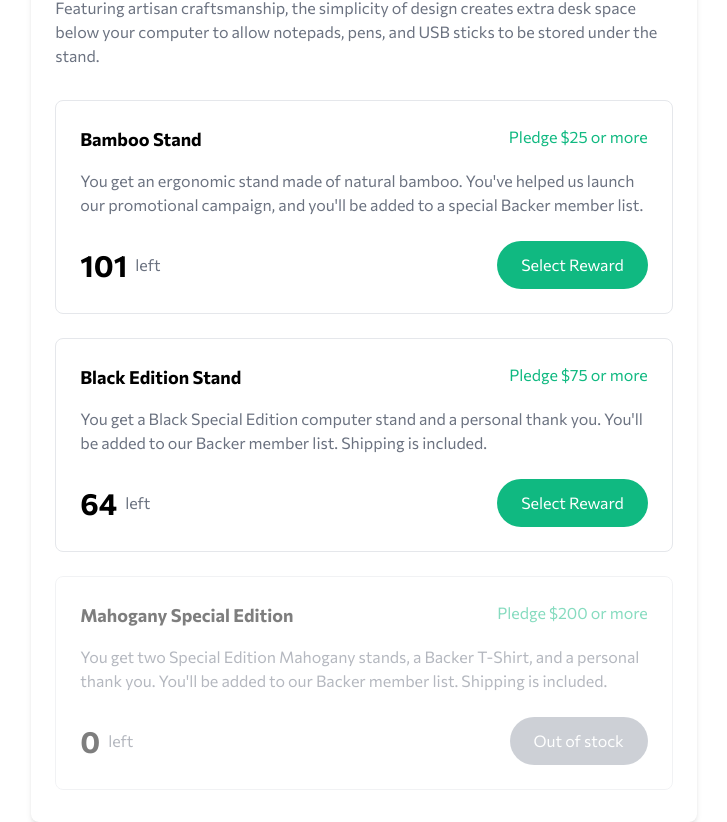
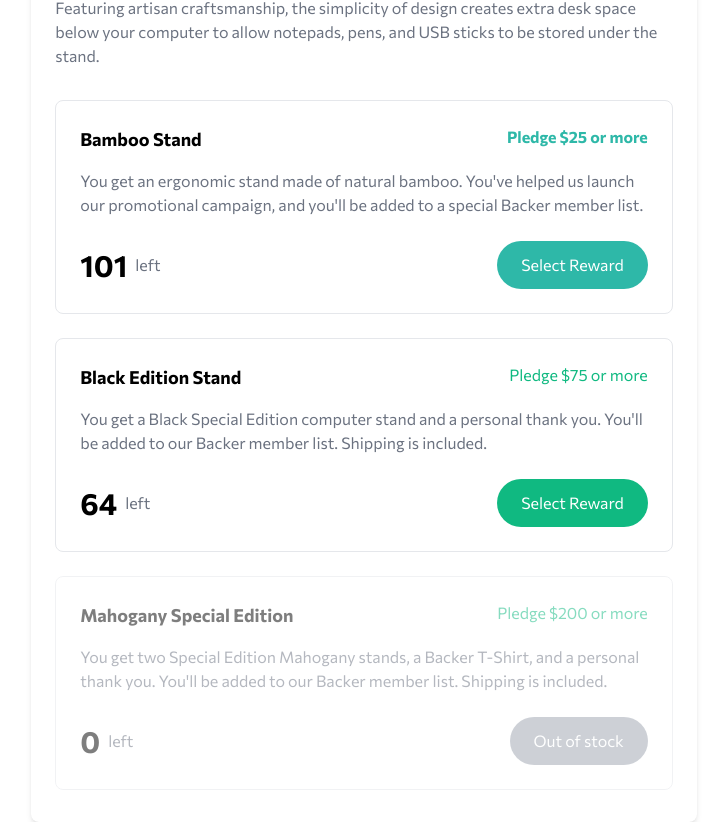
Before and after one commit to CHEGEBB/Mastering-Vue-Journey, a Vue app in the folder crowdfunding-product-page-main/: page / in a window 1280 px wide. Shown: the part 956-1778 px from the top of the page, without its empty margins (276-1003 px from the left). Built offline with nearby package versions, Linux system fonts and the light colour scheme.

Commit message:
Refactor button styling in App.vue

```diff
--- a/crowdfunding-product-page-main/src/App.vue
+++ b/crowdfunding-product-page-main/src/App.vue
@@ -120,7 +120,7 @@
           <div class="pledge1 border rounded-lg p-6">
             <div class="flex flex-col sm:flex-row justify-between gap-4">
               <h2 class="text-lg font-bold">Bamboo Stand</h2>
-              <p class="text-emerald-500">Pledge $25 or more</p>
+              <p class="text-[#2EB8A8] font-bold">Pledge $25 or more</p>
             </div>
             <p class="text-gray-500 mt-4 text-left">
               You get an ergonomic stand made of natural bamboo. You've helped us launch
@@ -133,7 +133,7 @@
                 <p class="text-gray-500 ml-2">left</p>
               </div>
               <button
-                class="bg-emerald-500 hover:bg-emerald-600 text-white rounded-full px-6 py-3 mt-4 sm:mt-0"
+                class="bg-[#2EB8A8] hover:bg-emerald-600 text-white rounded-full px-6 py-3 mt-4 sm:mt-0"
                 @click="openModal"
               >
                 Select Reward
```
